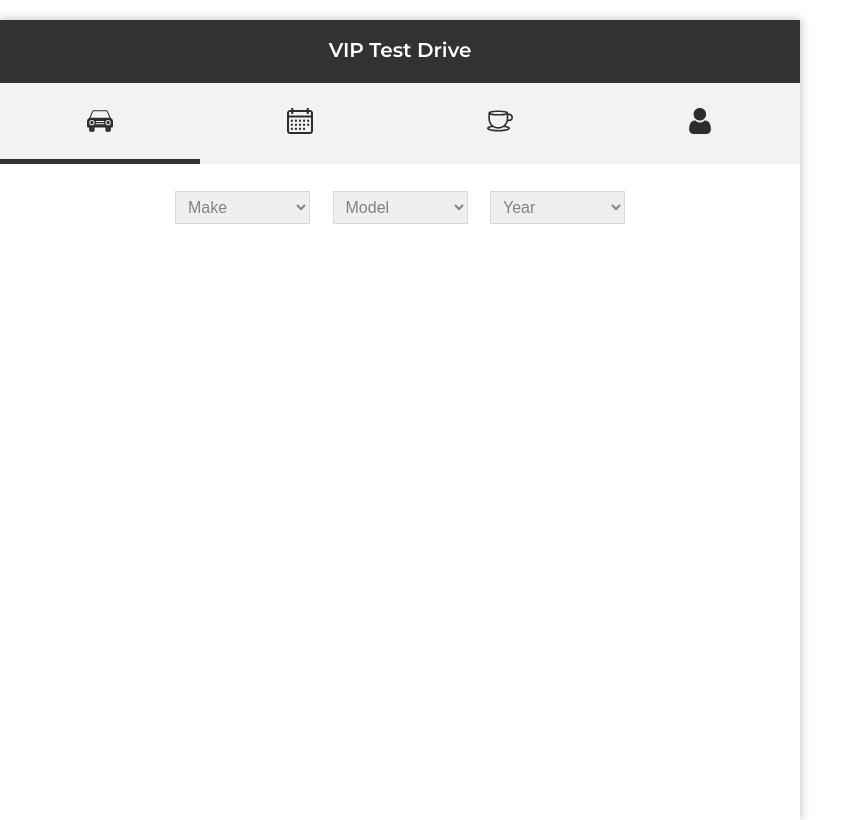
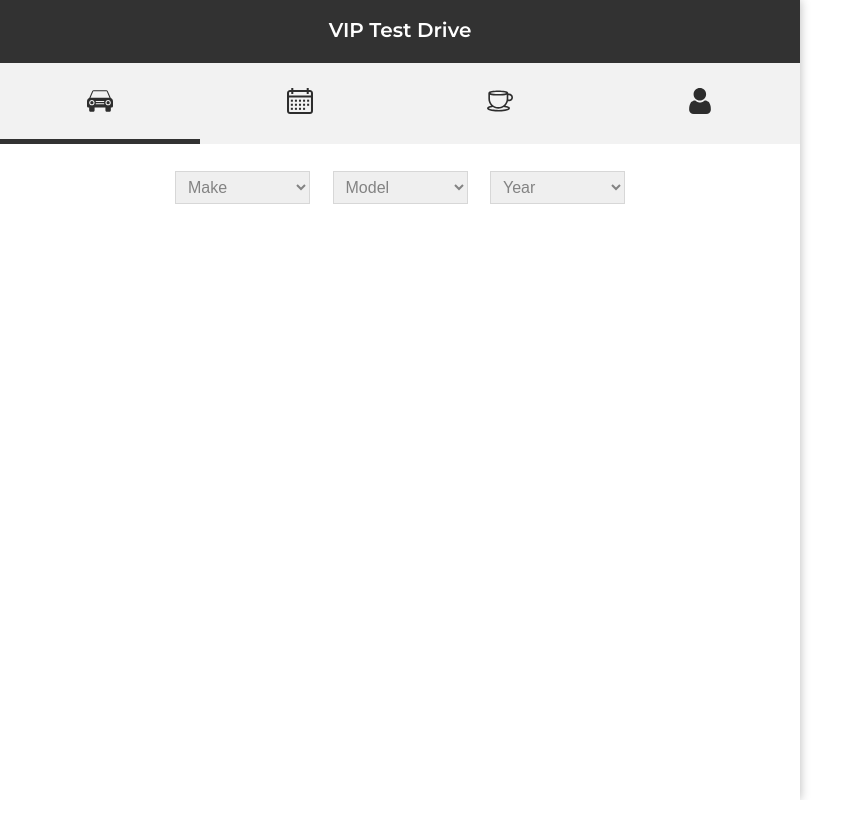
Before and after one commit to snowdamiz/dcmc-form-2, a React (Create React App) app: page / in a window 1280 px wide. Shown: the whole page, without its empty margins (0-868 px from the left). Built offline with nearby package versions, Linux system fonts and the light colour scheme.

Commit message:
ifarme test 2

```diff
--- a/src/components/vehicle/vehicleStyles.js
+++ b/src/components/vehicle/vehicleStyles.js
@@ -16,9 +16,8 @@ export const VehicleWrap = styled.section`
         width: 560px;
         max-height: 800px;
         min-height: 800px;
-        margin: 0px auto;
         // position: relative;
-        margin-top: 20px;
+        // margin-top: 20px;
         overflow-y: auto;
     }
 
```
